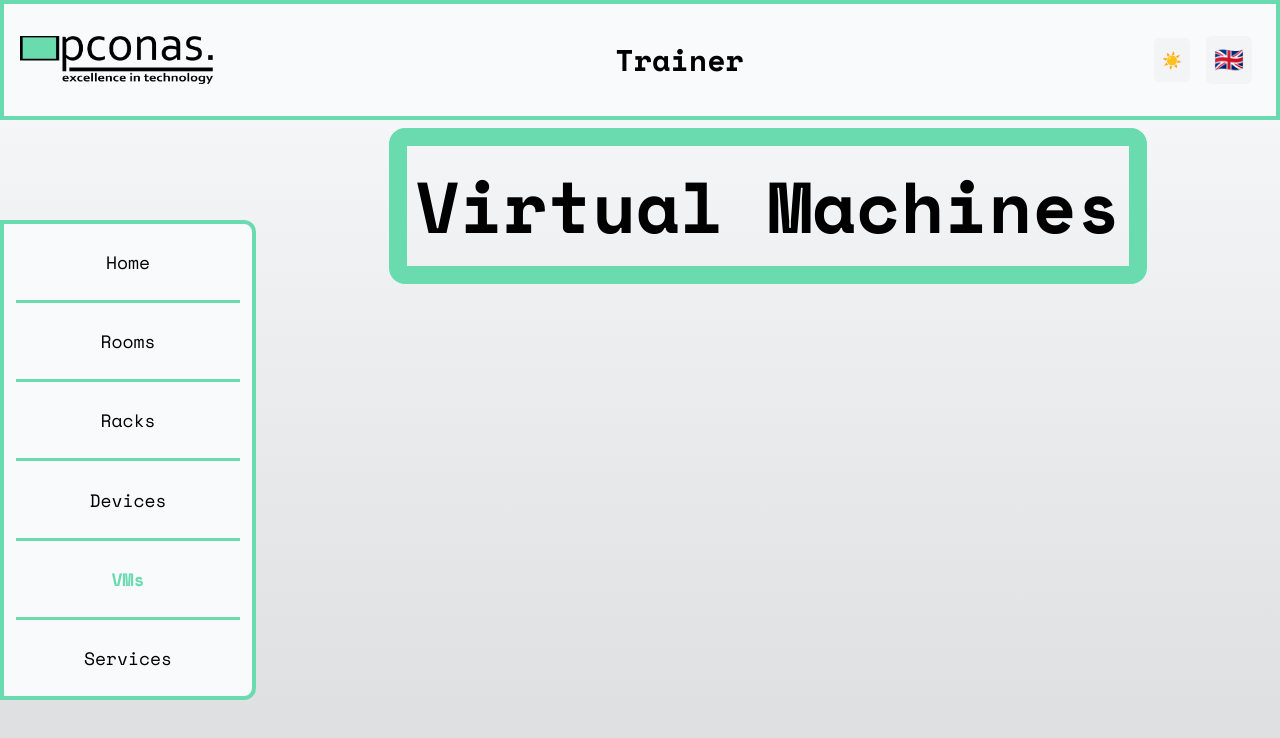
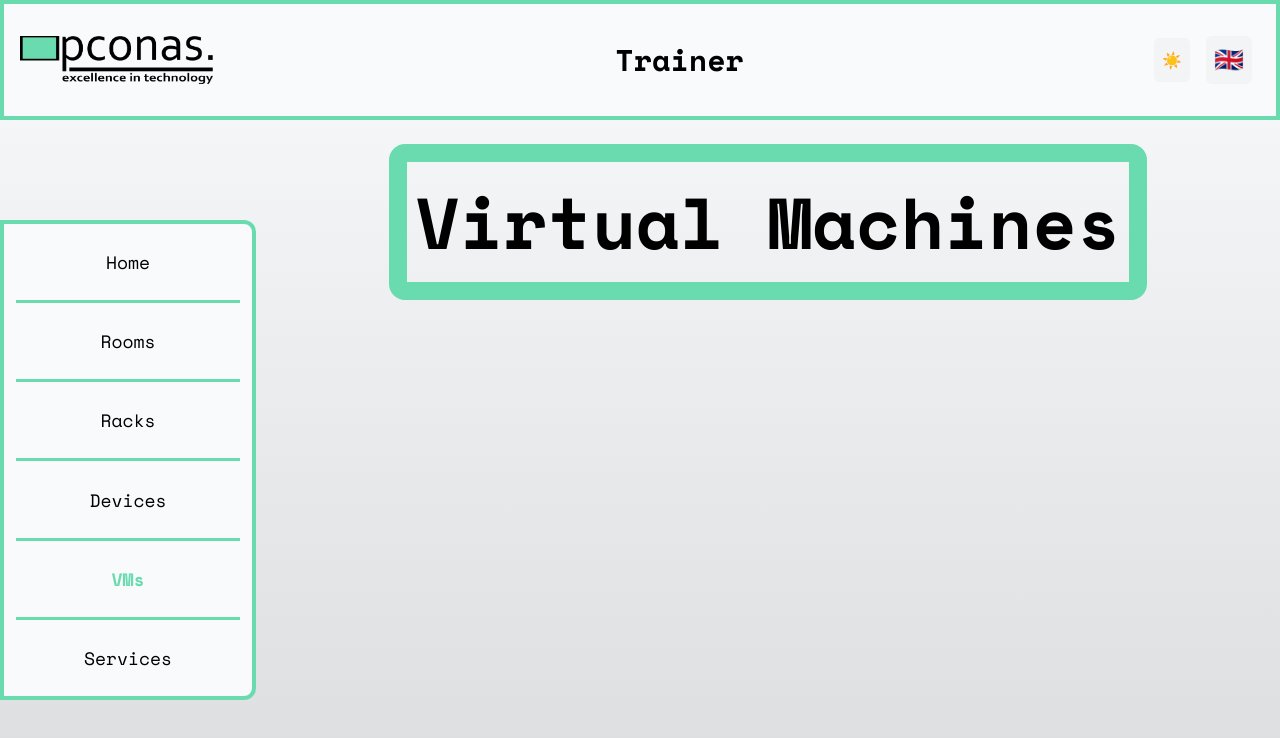
Before and after one commit to wizard0987654321/Pconas-Server-Project, a React (Vite) app in the folder frontend/: page /vms in a window 1280 px wide. Shown: the top 738 px of the page. Built offline with nearby package versions, Linux system fonts and the light colour scheme; no server answers.

Commit message:
pageHeading small css bug fixed

```diff
--- a/frontend/src/pages/ServicesPage.tsx
+++ b/frontend/src/pages/ServicesPage.tsx
@@ -3,7 +3,7 @@
 
 function ServicesPage() {
     return (
-        <div>
+        <div className="flex flex-col justify-center flex-wrap items-center p-4 w-full">
             <PageHeading heading="pages.services.headingText" />
             <ServerServices />
         </div>
--- a/frontend/src/pages/VmsPage.tsx
+++ b/frontend/src/pages/VmsPage.tsx
@@ -3,7 +3,7 @@
 
 function VmsPage() {
     return (
-        <div>
+        <div className="flex flex-col justify-center flex-wrap items-center p-4 w-full">
             <PageHeading heading="pages.vms.headingText" />
             <ServerVms />
         </div>
```
